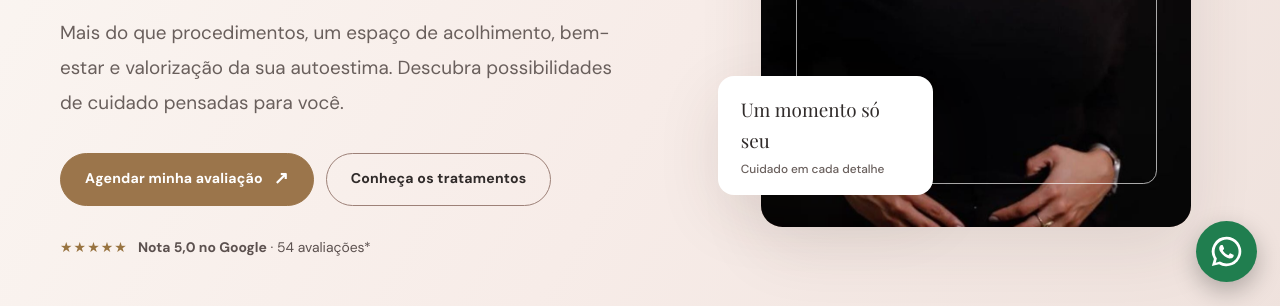
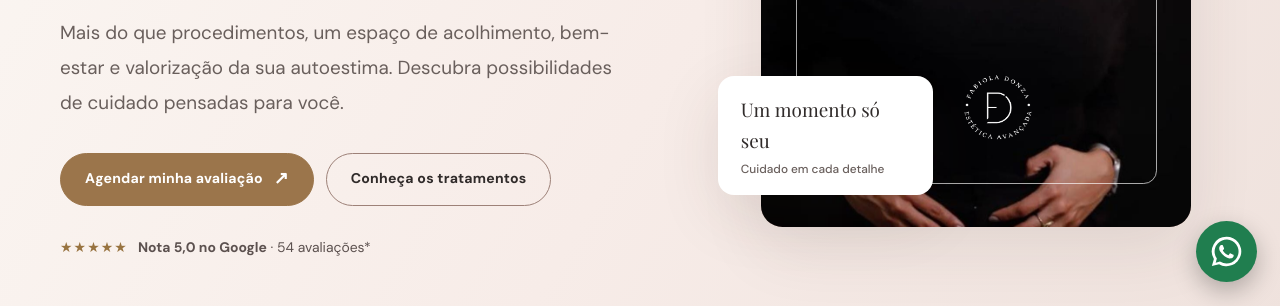
Before and after one commit to lobatex-luc/fabioladonza, a plain HTML site: page index.html in a window 1280 px wide. Shown: the part 494-800 px from the top of the page. Drawn offline with nearby package versions, Linux system fonts and the light colour scheme.

Commit message:
Sobrepõe o monograma FD ao retrato na altura do umbigo

```diff
--- a/index.html
+++ b/index.html
@@ -45,6 +45,7 @@
     .hero{background:linear-gradient(120deg,#fbf7f3 0%,#f7ece8 55%,#efe2dd 100%);overflow:hidden}.hero-grid{min-height:650px;display:grid;grid-template-columns:1.13fr .87fr;align-items:center;gap:40px;padding:65px 0 85px}
     .hero h1 em{font-weight:400;color:#986D64}.hero p.lead{max-width:570px}.hero-actions{display:flex;flex-wrap:wrap;gap:12px;margin-top:32px}.trust{display:flex;align-items:center;gap:10px;margin-top:30px;font-size:.87rem;color:#5c514f}.stars{color:#987340;letter-spacing:.08em;white-space:nowrap}
     .hero-art{position:relative;min-height:535px;display:grid;place-items:center}.art-ring{width:min(100%,430px);aspect-ratio:4/5;border-radius:220px 220px 22px 22px;background:radial-gradient(circle at 35% 28%,#fff8f1 0,#e7cfc6 40%,#b78e87 100%);box-shadow:var(--shadow);position:relative;overflow:hidden}
+    .hero-monogram { position: absolute; left: 55%; top: 78%; transform: translate(-50%, -50%); width: 21%; height: auto; filter: brightness(0) invert(1); pointer-events: none; }
     .hero-photo { display: block; width: 100%; height: 100%; object-fit: cover; object-position: center 30%; }
     .art-ring:before{content:'';position:absolute;inset:8%;border:1px solid #ffffffa8;border-radius:190px 190px 14px 14px}
     .art-ornament{position:absolute;left:10%;top:13%;font:italic 8rem 'Playfair Display',serif;color:#fff9;transform:rotate(-18deg)}
@@ -120,7 +121,8 @@
           <div class="hero-actions"><a class="btn btn-gold" href="#agendar">Agendar minha avaliação <span class="arrow" aria-hidden="true">↗</span></a><a class="btn btn-outline" href="#tratamentos">Conheça os tratamentos</a></div>
           <div class="trust"><span class="stars" aria-label="5 de 5 estrelas">★★★★★</span><span><strong>Nota 5,0 no Google</strong> · 54 avaliações*</span></div>
         </div>
-        <div class="hero-art reveal"><div class="art-ring"><img class="hero-photo" src="images/arco_principal_2.jpg" alt="Fabíola Donza" fetchpriority="high"></div><div class="art-caption">Um momento só seu<small>Cuidado em cada detalhe</small></div></div>
+        <div class="hero-art reveal"><div class="art-ring"><img class="hero-photo" src="images/arco_principal_2.jpg" alt="Fabíola Donza" fetchpriority="high">
+          <img class="hero-monogram" src="images/Monograma.png" alt="" width="100" height="100"></div><div class="art-caption">Um momento só seu<small>Cuidado em cada detalhe</small></div></div>
       </div>
     </section>
     <section class="section" id="sobre" aria-labelledby="sobre-title">
```
